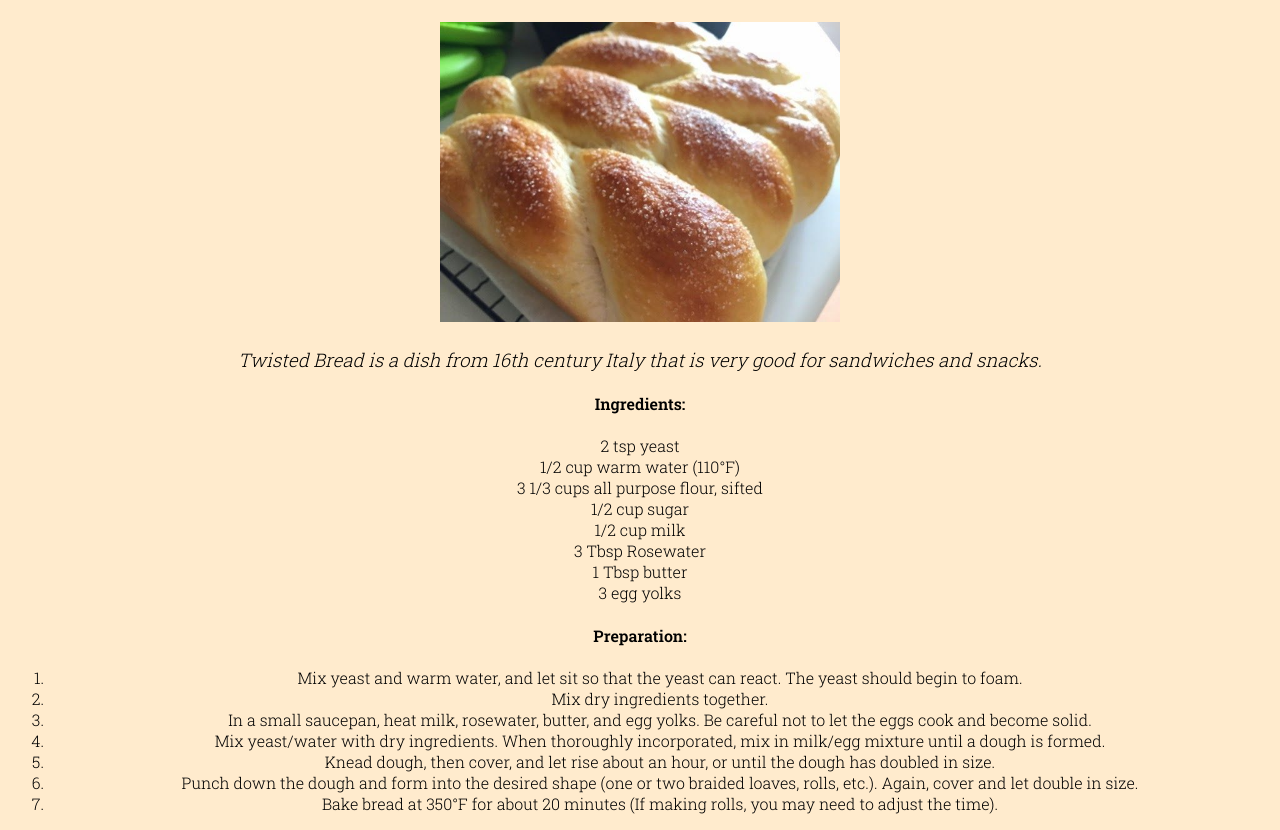
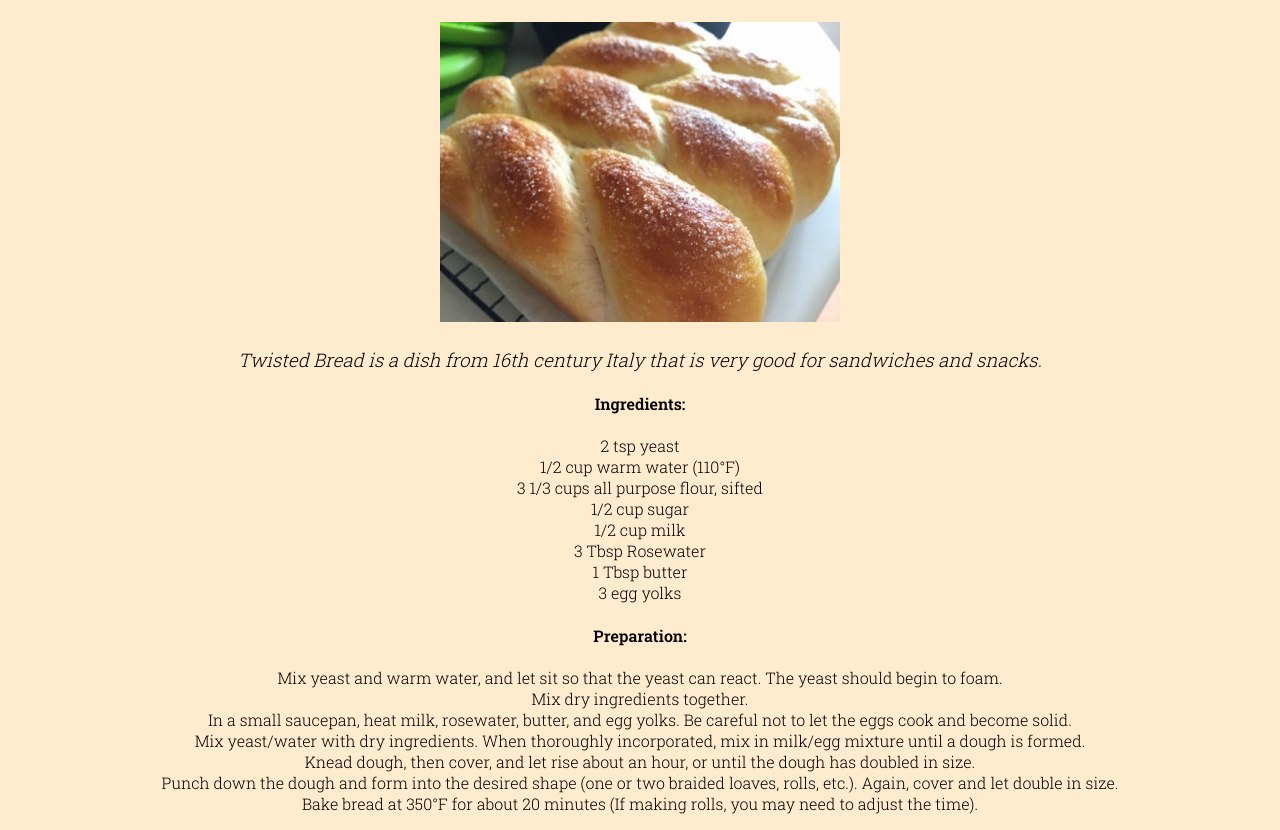
Before and after one commit to t04dz/odincssrecipe, a plain HTML site: page recipes/bread.html in a window 1280 px wide. Shown: the part 178-1008 px from the top of the page. Drawn offline with Linux system fonts and the light colour scheme; a web font is replaced by a local one.

Commit message:
Update bread.html

```diff
--- a/recipes/bread.html
+++ b/recipes/bread.html
@@ -26,7 +26,7 @@
             <li>3 egg yolks</li>
         </ul>
     <h4>Preparation:</h4>
-        <ol>
+        <ol class="listalign">
             <li>Mix yeast and warm water, and let sit so that the yeast can react. The yeast should begin to foam.</li>
             <li>Mix dry ingredients together.</li>
             <li>In a small saucepan, heat milk, rosewater, butter, and egg yolks. Be careful not to let the eggs cook and become solid.</li>
```
